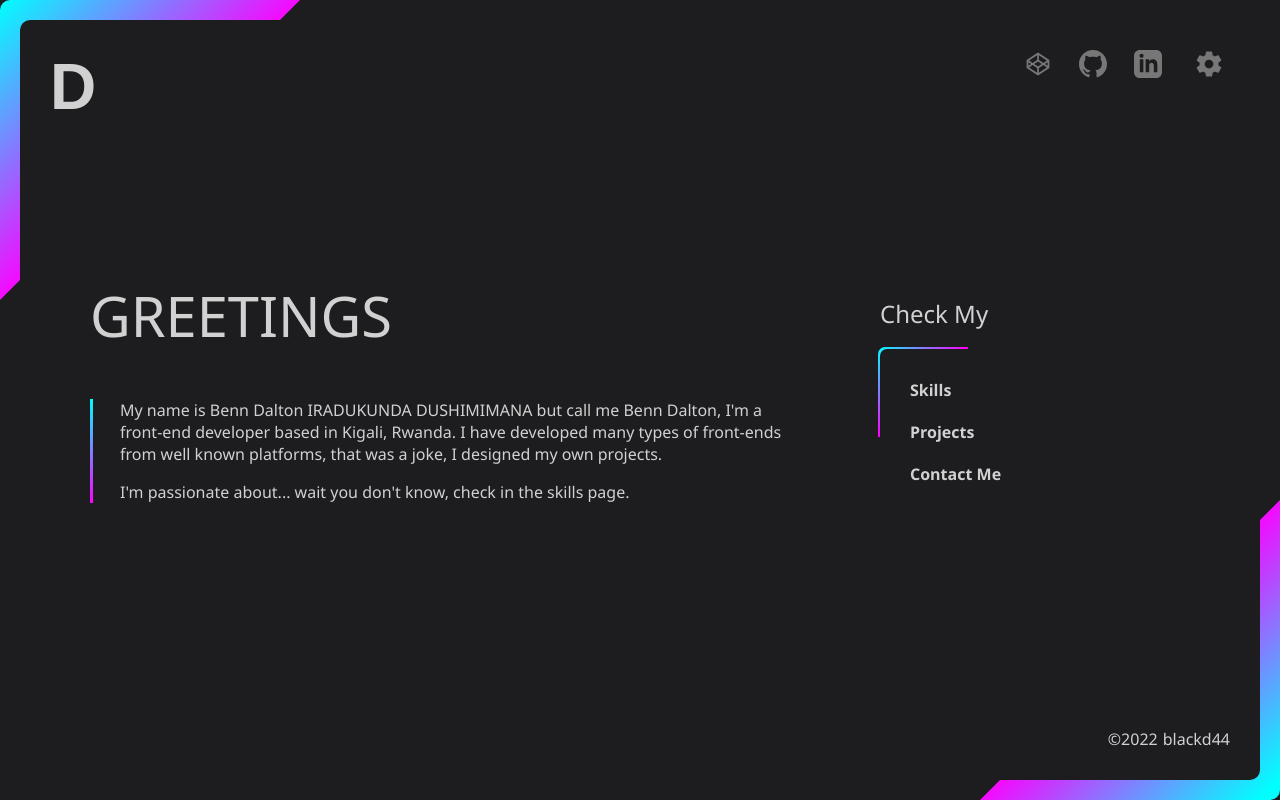
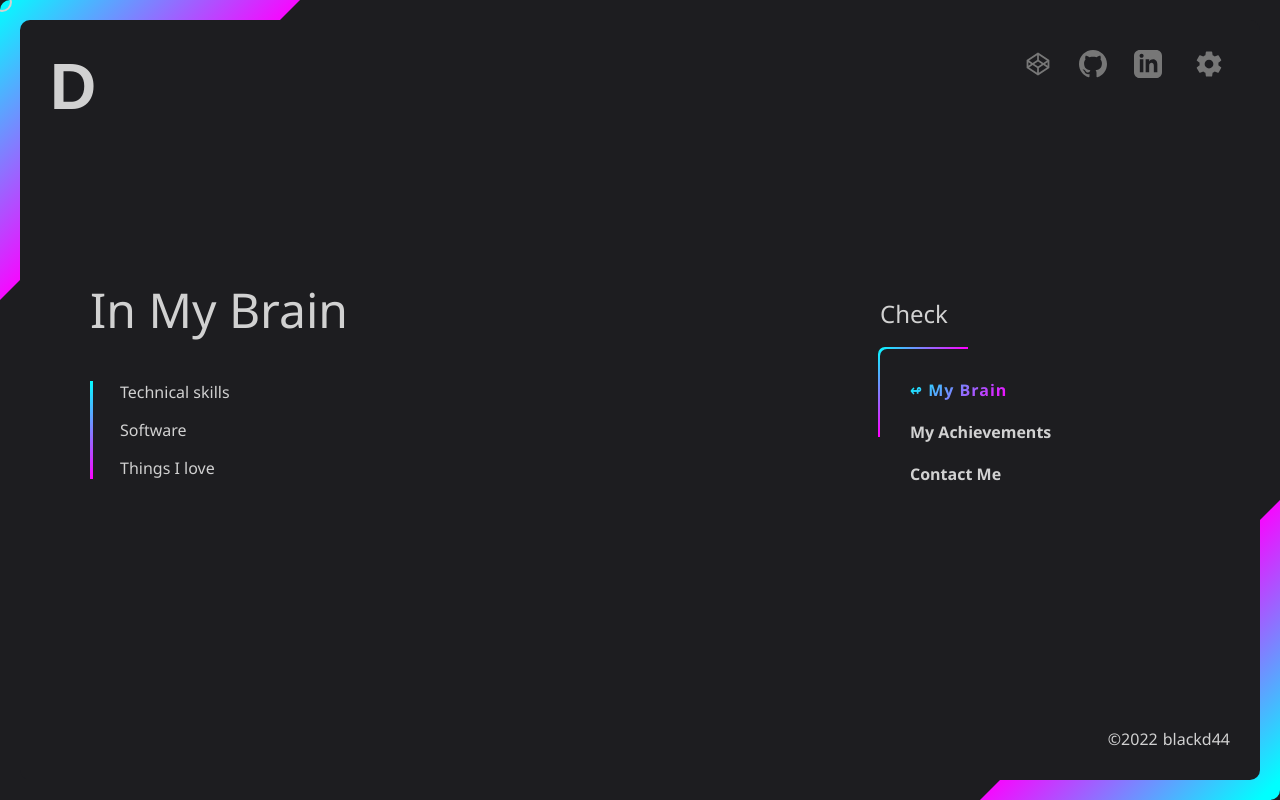
Before and after one commit to blackd44/mine, a Next.js app: page /brain in a window 1280 px wide. Built offline with nearby package versions, Linux system fonts and the light colour scheme.

Commit message:
modifying colors - Day 2

```diff
--- a/components/content.js
+++ b/components/content.js
@@ -1,24 +1,26 @@
 import Link from 'next/link'
 import { useRouter } from 'next/router';
 
-const Content = ({ children }) => {
+const Content = ({ children, type }) => {
     const router = useRouter()
     return (
         <>
             <section className='view'>
-                <div className='main-content'>
+                <div className={`main-content $`}>
                     {children}
                 </div>
                 <div className='mine'>
                     <div className='mine-inner'>
-                        <h2>Check My</h2>
+                        <h2>
+                            <span data-cursor-filter="invert(1)" data-cursor-size="30px">Check</span>
+                        </h2>
                         <div className='mine-content'>
                             <div className='mine-content-inner'>
                                 <div>
-                                    <Link href={router.pathname == '/skills' ? '/' : '/skills'} className={(router.pathname == '/skills' ? 'active' : '') + ' ' + (router.pathname.includes('/skills') ? 'inside' : '')}><span>Skills</span></Link>
+                                    <Link href={router.pathname == '/brain' ? '/' : '/brain'} className={(router.pathname == '/brain' ? 'active' : '') + ' ' + (router.pathname.includes('/brain') ? 'inside' : '')}><span>my brain</span></Link>
                                 </div>
                                 <div>
-                                    <Link href=''><span>Projects</span></Link>
+                                    <Link href=''><span>my Achievements</span></Link>
                                 </div>
                                 <div>
                                     <Link href=''><span>contact me</span></Link>
--- a/components/header.js
+++ b/components/header.js
@@ -108,13 +108,13 @@ const Header = () => {
                                     <label style={{ backgroundColor: textColor1Value }}>
                                         <input type="color" id="textColor1" />
                                     </label>
-                                    <label htmlFor="textColor1">text color</label>
+                                    <label htmlFor="textColor1" data-cursor-filter="invert(1)">text color</label>
                                 </p>
                                 <p>
                                     <label style={{ backgroundColor: textColor2Value }}>
                                         <input type="color" id="textColor2" />
                                     </label>
-                                    <label htmlFor="textColor2">back color</label>
+                                    <label htmlFor="textColor2" data-cursor-filter="invert(1)">back color</label>
                                 </p>
                             </article>
                             <article>
@@ -123,13 +123,13 @@ const Header = () => {
                                     <label style={{ backgroundColor: lineColor1Value }}>
                                         <input type="color" id="lineColor1" />
                                     </label>
-                                    <label htmlFor="lineColor1">Color 1</label>
+                                    <label htmlFor="lineColor1" data-cursor-filter="invert(1)">Color 1</label>
                                 </p>
                                 <p>
                                     <label style={{ backgroundColor: lineColor2Value }}>
                                         <input type="color" id="lineColor2" />
                                     </label>
-                                    <label htmlFor="lineColor2">Color 2</label>
+                                    <label htmlFor="lineColor2" data-cursor-filter="invert(1)">Color 2</label>
                                 </p>
                             </article>
                         </div>
--- a/components/layout.js
+++ b/components/layout.js
@@ -1,6 +1,7 @@
 import Head from "next/head";
 import Footer from "./footer";
 import Header from "./header";
+import Mouse from "./mouse";
 
 const Layout = ({ children }) => {
     return (
@@ -8,6 +9,7 @@ const Layout = ({ children }) => {
             <Head>
                 <title>BlackD44</title>
             </Head>
+            <Mouse />
             <div className="main-container">
                 <div className="main-container-outer">
                     <div className="main-container-inner">
--- /dev/null
+++ b/components/mouse/index.js
@@ -0,0 +1,96 @@
+import { useRouter } from "next/router";
+import { useEffect, useRef, useState } from "react";
+
+const Mouse = () => {
+    const router = useRouter()
+
+    const [path, setPath] = useState('')
+    if (path !== router.pathname) {
+        setPath(router.pathname)
+    }
+
+    const mainCursor = useRef(null)
+    const cursor = useRef(null)
+
+    const cssVar = val => {
+        return getComputedStyle(document.documentElement)
+            .getPropertyValue(val);
+    }
+
+
+    useEffect(() => {
+        document.addEventListener("mousemove", event => {
+            const { clientX, clientY } = event
+
+            const mouseX = clientX
+            const mouseY = clientY
+
+            try {
+                mainCursor.current.style.translate = `
+                    ${mouseX - (mainCursor.current.clientWidth / 2)}px
+                    ${mouseY - (mainCursor.current.clientHeight / 2)}px 0`
+
+            }
+            catch (e) {
+                console.log("can't find cursor")
+                document.querySelector(".cursor").style.display = 'none'
+            }
+        })
+
+        return () => { }
+    }, [])
+
+    useEffect(() => {
+        const a = document.querySelectorAll('a')
+        a.forEach(el => {
+            el.addEventListener("mouseenter", event => {
+                cursor.current.style.width = cssVar('--cursor-hover-size')
+                cursor.current.style.height = cssVar('--cursor-hover-size')
+                cursor.current.style.color = cssVar('--color-active-2')
+            })
+            el.addEventListener("mouseleave", event => {
+                cursor.current.style.width = cssVar('--cursor-size')
+                cursor.current.style.height = cssVar('--cursor-size')
+                cursor.current.style.color = 'inherit'
+            })
+        })
+
+        //back filter
+        const filters = document.querySelectorAll('[data-cursor-filter]')
+        filters.forEach(el => {
+            el.style.cursor = "none"
+            el.addEventListener("mouseenter", event => {
+                cursor.current.style.backdropFilter = el.dataset.cursorFilter
+                cursor.current.style.borderWidth = 0
+            })
+            el.addEventListener("mouseleave", event => {
+                cursor.current.style.backdropFilter = ''
+                cursor.current.style.borderWidth = `2px`
+            })
+        })
+
+        //size
+        const sizes = document.querySelectorAll('[data-cursor-size]')
+        sizes.forEach(el => {
+            el.addEventListener("mouseenter", event => {
+                cursor.current.style.width = el.dataset.cursorSize
+                cursor.current.style.height = el.dataset.cursorSize
+            })
+            el.addEventListener("mouseleave", event => {
+                cursor.current.style.width = cssVar('--cursor-size')
+                cursor.current.style.height = cssVar('--cursor-size')
+            })
+        })
+
+        return () => { }
+    }, [path])
+    return (
+        <>
+            <div className="cursor" ref={mainCursor}>
+                <div ref={cursor}></div>
+            </div>
+        </>
+    );
+}
+
+export default Mouse;
--- a/pages/[[...index]].js
+++ b/pages/[[...index]].js
@@ -25,10 +25,10 @@ export default function Home(props) {
   return (
     <>
       <Content>
-        <h1>GREETINGS</h1>
+        <h1><span data-cursor-filter="invert(1)" data-cursor-size="40px">GREETINGS</span></h1>
         <div>
-          <p>My name is Benn Dalton IRADUKUNDA DUSHIMIMANA but call me Benn Dalton, I'm a front-end developer based in Kigali, Rwanda. I have developed many types of front-ends from well known platforms, that was a joke, I designed my own projects.</p>
-          <p>I'm passionate about... wait you don't know, check in the skills page.</p>
+          <p data-cursor-filter="invert(1)" data-cursor-size="30px">My name is Benn Dalton IRADUKUNDA DUSHIMIMANA but call me Benn Dalton, I'm a front-end developer based in Kigali, Rwanda. I have developed many types of front-ends from well known platforms, that was a joke, I designed my own projects.</p>
+          <p data-cursor-filter="invert(1)" data-cursor-size="30px">I'm passionate about... wait you don't know, check in the skills page.</p>
         </div>
       </Content>
     </>
--- a/pages/skills/index.js
+++ b/pages/brain/index.js
@@ -7,10 +7,12 @@ const Skills = () => {
             <Head>
                 <title>Skills | BlackD44</title>
             </Head>
-            <Content>
-                <h2>MY SKILLS</h2>
+            <Content type="links">
+                <h2><span data-cursor-filter="invert(1)" data-cursor-size="50px">In My Brain</span></h2>
                 <div>
-                    <p></p>
+                    <p>Technical skills</p>
+                    <p>Software</p>
+                    <p>Things I love</p>
                 </div>
             </Content>
         </>
--- a/styles/globals.scss
+++ b/styles/globals.scss
@@ -5,7 +5,7 @@
 * {
   box-sizing: border-box;
   font-family: 'Segoe UI', Tahoma, Geneva, Verdana, sans-serif;
-  user-select: none;
+  //user-select: none;
 }
 
 body {
@@ -19,7 +19,6 @@ body {
 
 a {
   all: unset;
-  cursor: pointer;
 }
 
 .main-container {
@@ -118,6 +117,7 @@ a {
           }
 
           a:hover {
+
             >span {
               background-size: 100%;
               letter-spacing: 1px;
@@ -163,6 +163,7 @@ a {
 
 header {
   @include flexFillStart;
+
 
   >.logo {
     font-size: 400%;
@@ -266,10 +267,6 @@ header {
             gap: 10px;
             margin: 10px 0;
             padding: 0 2rem;
-
-            >label {
-              cursor: pointer;
-            }
 
             >label:has(input) {
               display: inline-block;
@@ -452,3 +449,29 @@ footer {
     stop-color: var(--color-active-2);
   }
 }
+
+.cursor {
+  @include flexCenter;
+  position: fixed;
+  z-index: 10;
+  border-radius: 50%;
+  pointer-events: none;
+  border: 2px solid transparent;
+
+  >div {
+    position: absolute;
+    width: var(--cursor-size);
+    height: var(--cursor-size);
+    backdrop-filter: var(--cursor-filter);
+    border-radius: inherit;
+    border: 0 solid currentColor;
+    border-width: inherit;
+    transition: var(--fast-transition-speed) ease;
+    //border: 2px solid var(--color-bright);
+  }
+}
+
+::selection {
+  background-color: var(--color-bright);
+  color: var(--color-dark);
+}
--- a/styles/variable.scss
+++ b/styles/variable.scss
@@ -16,6 +16,12 @@
     --padding-size: 20px;
     --sm-line-width: 2.5px;
     --xs-line-width: 1px;
+
+    //cursor
+    --cursor-filter: invert(0);
+    --cursor-size: 20px;
+    --cursor-hover-size: 35px;
+
 
     //time
     --transition-speed: .5s;
```
